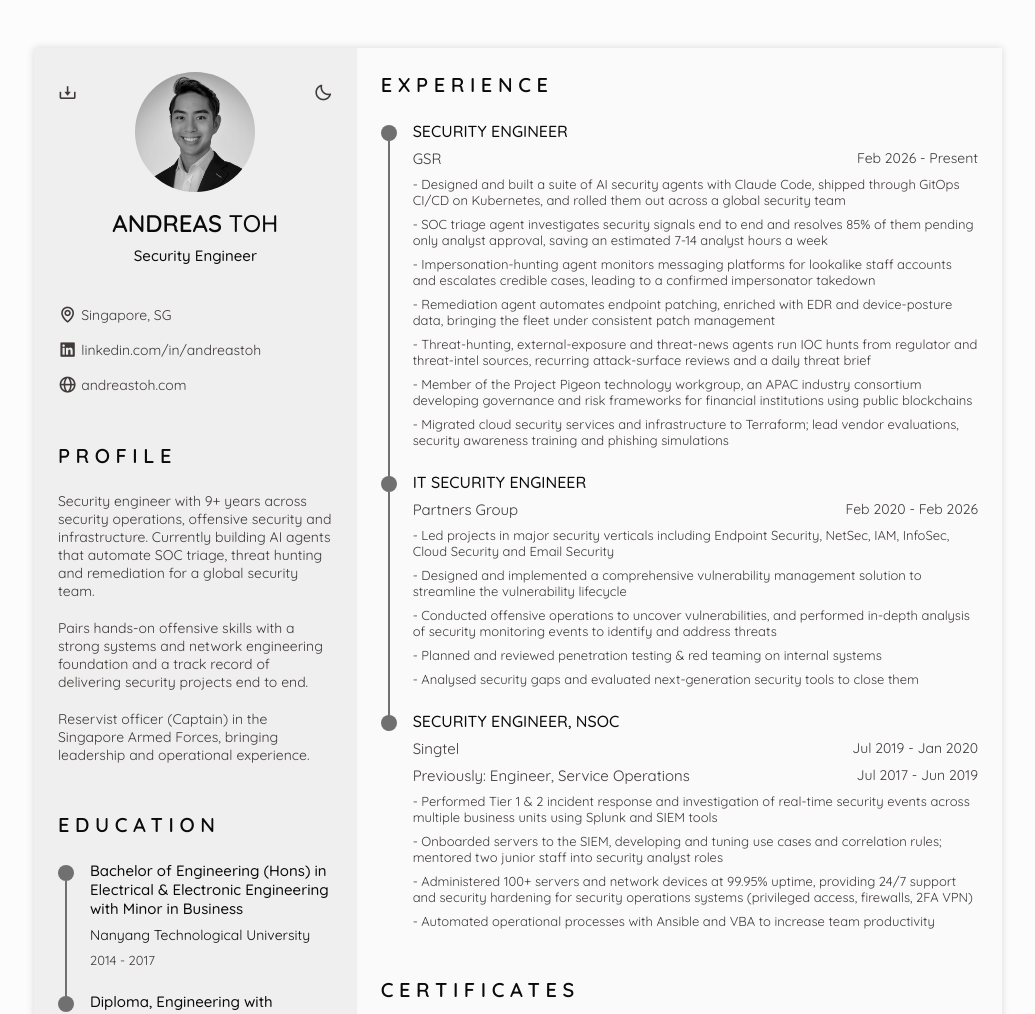
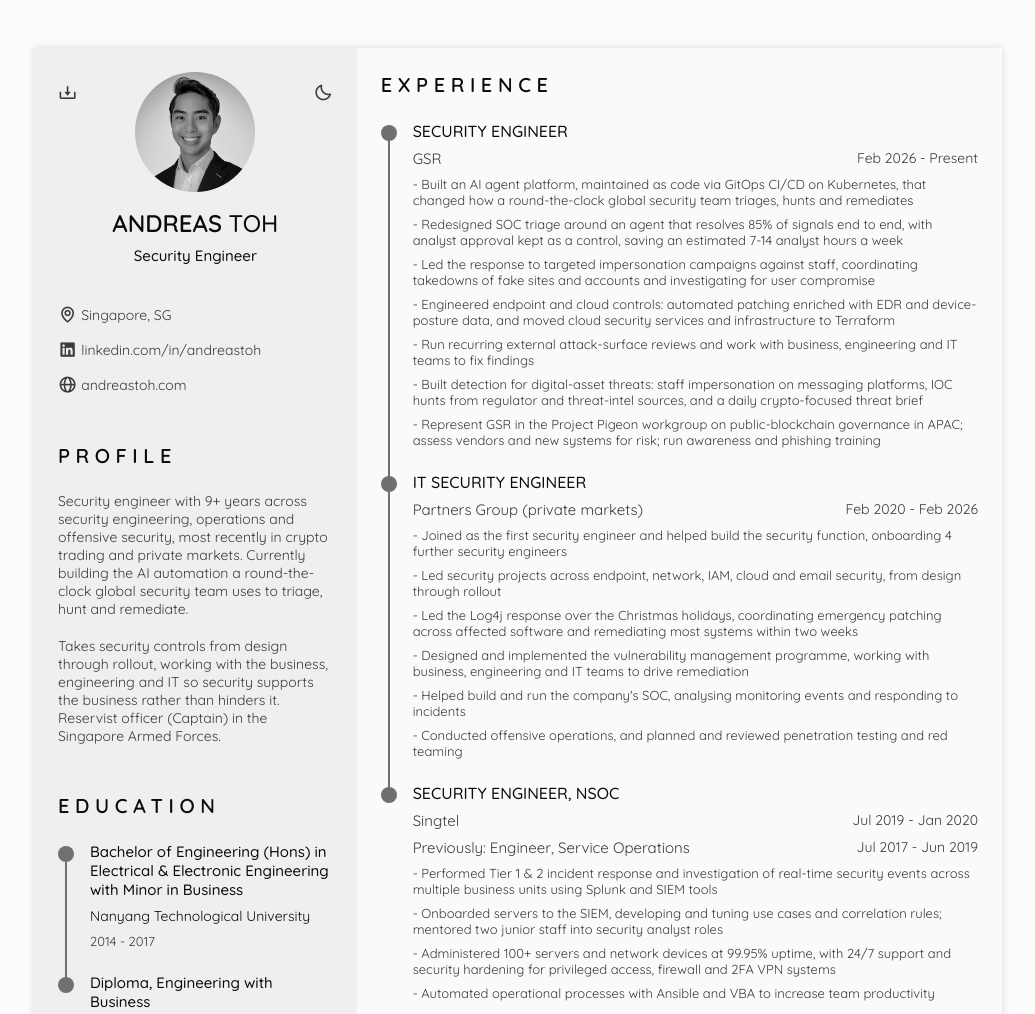
Before and after one commit to andreastoh/andreastoh, a plain HTML site: page resume.html in a window 1280 px wide. Shown: the top 1014 px of the page, without its empty margins (122-1157 px from the left). Drawn offline with nearby package versions, Linux system fonts and the light colour scheme.

Commit message:
Reframe resume around leadership and security operations
- Rewrite profile to lead with engineering, operations and working with
  the business, and fold in the SAF Captain rank
- Reorder GSR bullets around platform, triage, incident response,
  controls, vulnerability work and digital-asset threats
- Partners Group: add first-hire and team onboarding, Log4j response,
  remediation with business/engineering/IT, and restore SOC work
- Swap DevSecOps for Vulnerability Mgmt; stop skills wrapping in the PDF
- Regenerate the static PDF (one A4 page)

Co-Authored-By: Claude Opus 5.5 <noreply@anthropic.com>

```diff
--- a/assets/css/resume.css
+++ b/assets/css/resume.css
@@ -179,6 +179,11 @@ body.scale-cv{
 
 .scale-cv .skills__name{
   margin-bottom: var(--mb-1);
+  white-space: nowrap;
+}
+
+.scale-cv .skills__content{
+  column-gap: 0.5rem;
 }
 
 .scale-cv .languages__content{
--- a/resume.html
+++ b/resume.html
@@ -148,11 +148,9 @@
                     <section class="profile section" id="profile">
                         <h2 class="section-title">Profile</h2>
 
-                        <p class="profile__description">Security engineer with 9+ years across security operations, offensive security and infrastructure. Currently building AI agents that automate SOC triage, threat hunting and remediation for a global security team.</p>
+                        <p class="profile__description">Security engineer with 9+ years across security engineering, operations and offensive security, most recently in crypto trading and private markets. Currently building the AI automation a round-the-clock global security team uses to triage, hunt and remediate.</p>
                         <br>
-                        <p class="profile__description">Pairs hands-on offensive skills with a strong systems and network engineering foundation and a track record of delivering security projects end to end.</p>
-                        <br>
-                        <p class="profile__description">Reservist officer (Captain) in the Singapore Armed Forces, bringing leadership and operational experience.</p>
+                        <p class="profile__description">Takes security controls from design through rollout, working with the business, engineering and IT so security supports the business rather than hinders it. Reservist officer (Captain) in the Singapore Armed Forces.</p>
 
                     </section>
 
@@ -201,18 +199,18 @@
                                     <span class="skills__circle"></span> Offensive Security
                                 </li>
                                 <li class="skills__name">
-                                    <span class="skills__circle"></span> Threat Hunting
+                                    <span class="skills__circle"></span> Vulnerability Mgmt
                                 </li>
                             </ul>
                             <ul class="skills__data">
+                                <li class="skills__name">
+                                    <span class="skills__circle"></span> Threat Hunting
+                                </li>
                                 <li class="skills__name">
                                     <span class="skills__circle"></span> AI Automation
                                 </li>
                                 <li class="skills__name">
                                     <span class="skills__circle"></span> Cloud Security
-                                </li>
-                                <li class="skills__name">
-                                    <span class="skills__circle"></span> DevSecOps
                                 </li>
                             </ul>
                         </div>
@@ -265,13 +263,13 @@
                                         <li class="experience__name"><p>GSR</p></li>
                                         <li class="experience__date"><p>Feb 2026 - Present</p></li>
                                     </ul>
-                                    <p class="experience__description">- Designed and built a suite of AI security agents with Claude Code, shipped through GitOps CI/CD on Kubernetes, and rolled them out across a global security team</p>
-                                    <p class="experience__description">- SOC triage agent investigates security signals end to end and resolves 85% of them pending only analyst approval, saving an estimated 7-14 analyst hours a week</p>
-                                    <p class="experience__description">- Impersonation-hunting agent monitors messaging platforms for lookalike staff accounts and escalates credible cases, leading to a confirmed impersonator takedown</p>
-                                    <p class="experience__description">- Remediation agent automates endpoint patching, enriched with EDR and device-posture data, bringing the fleet under consistent patch management</p>
-                                    <p class="experience__description">- Threat-hunting, external-exposure and threat-news agents run IOC hunts from regulator and threat-intel sources, recurring attack-surface reviews and a daily threat brief</p>
-                                    <p class="experience__description">- Member of the Project Pigeon technology workgroup, an APAC industry consortium developing governance and risk frameworks for financial institutions using public blockchains</p>
-                                    <p class="experience__description">- Migrated cloud security services and infrastructure to Terraform; lead vendor evaluations, security awareness training and phishing simulations</p>
+                                    <p class="experience__description">- Built an AI agent platform, maintained as code via GitOps CI/CD on Kubernetes, that changed how a round-the-clock global security team triages, hunts and remediates</p>
+                                    <p class="experience__description">- Redesigned SOC triage around an agent that resolves 85% of signals end to end, with analyst approval kept as a control, saving an estimated 7-14 analyst hours a week</p>
+                                    <p class="experience__description">- Led the response to targeted impersonation campaigns against staff, coordinating takedowns of fake sites and accounts and investigating for user compromise</p>
+                                    <p class="experience__description">- Engineered endpoint and cloud controls: automated patching enriched with EDR and device-posture data, and moved cloud security services and infrastructure to Terraform</p>
+                                    <p class="experience__description">- Run recurring external attack-surface reviews and work with business, engineering and IT teams to fix findings</p>
+                                    <p class="experience__description">- Built detection for digital-asset threats: staff impersonation on messaging platforms, IOC hunts from regulator and threat-intel sources, and a daily crypto-focused threat brief</p>
+                                    <p class="experience__description">- Represent GSR in the Project Pigeon workgroup on public-blockchain governance in APAC; assess vendors and new systems for risk; run awareness and phishing training</p>
                                 </div>
                             </div>
                             <div class="experience__content">
@@ -283,14 +281,15 @@
                                 <div class="experience__data bd-grid">
                                     <h3 class="experience__title">IT SECURITY ENGINEER</h3>
                                     <ul class="experience__info experience-grid">
-                                        <li class="experience__name"><p>Partners Group</p></li>
+                                        <li class="experience__name"><p>Partners Group (private markets)</p></li>
                                         <li class="experience__date"><p>Feb 2020 - Feb 2026</p></li>
                                     </ul>
-                                    <p class="experience__description">- Led projects in major security verticals including Endpoint Security, NetSec, IAM, InfoSec, Cloud Security and Email Security</p>
-                                    <p class="experience__description">- Designed and implemented a comprehensive vulnerability management solution to streamline the vulnerability lifecycle</p>
-                                    <p class="experience__description">- Conducted offensive operations to uncover vulnerabilities, and performed in-depth analysis of security monitoring events to identify and address threats</p>
-                                    <p class="experience__description">- Planned and reviewed penetration testing &amp; red teaming on internal systems</p>
-                                    <p class="experience__description">- Analysed security gaps and evaluated next-generation security tools to close them</p>
+                                    <p class="experience__description">- Joined as the first security engineer and helped build the security function, onboarding 4 further security engineers</p>
+                                    <p class="experience__description">- Led security projects across endpoint, network, IAM, cloud and email security, from design through rollout</p>
+                                    <p class="experience__description">- Led the Log4j response over the Christmas holidays, coordinating emergency patching across affected software and remediating most systems within two weeks</p>
+                                    <p class="experience__description">- Designed and implemented the vulnerability management programme, working with business, engineering and IT teams to drive remediation</p>
+                                    <p class="experience__description">- Helped build and run the company's SOC, analysing monitoring events and responding to incidents</p>
+                                    <p class="experience__description">- Conducted offensive operations, and planned and reviewed penetration testing and red teaming</p>
                                 </div>
                             </div>
                             <div class="experience__content">
@@ -310,7 +309,7 @@
                                     </ul>
                                     <p class="experience__description">- Performed Tier 1 &amp; 2 incident response and investigation of real-time security events across multiple business units using Splunk and SIEM tools</p>
                                     <p class="experience__description">- Onboarded servers to the SIEM, developing and tuning use cases and correlation rules; mentored two junior staff into security analyst roles</p>
-                                    <p class="experience__description">- Administered 100+ servers and network devices at 99.95% uptime, providing 24/7 support and security hardening for security operations systems (privileged access, firewalls, 2FA VPN)</p>
+                                    <p class="experience__description">- Administered 100+ servers and network devices at 99.95% uptime, with 24/7 support and security hardening for privileged access, firewall and 2FA VPN systems</p>
                                     <p class="experience__description">- Automated operational processes with Ansible and VBA to increase team productivity</p>
                                 </div>
                             </div>
```
Also changed, not shown: 1 other file.
